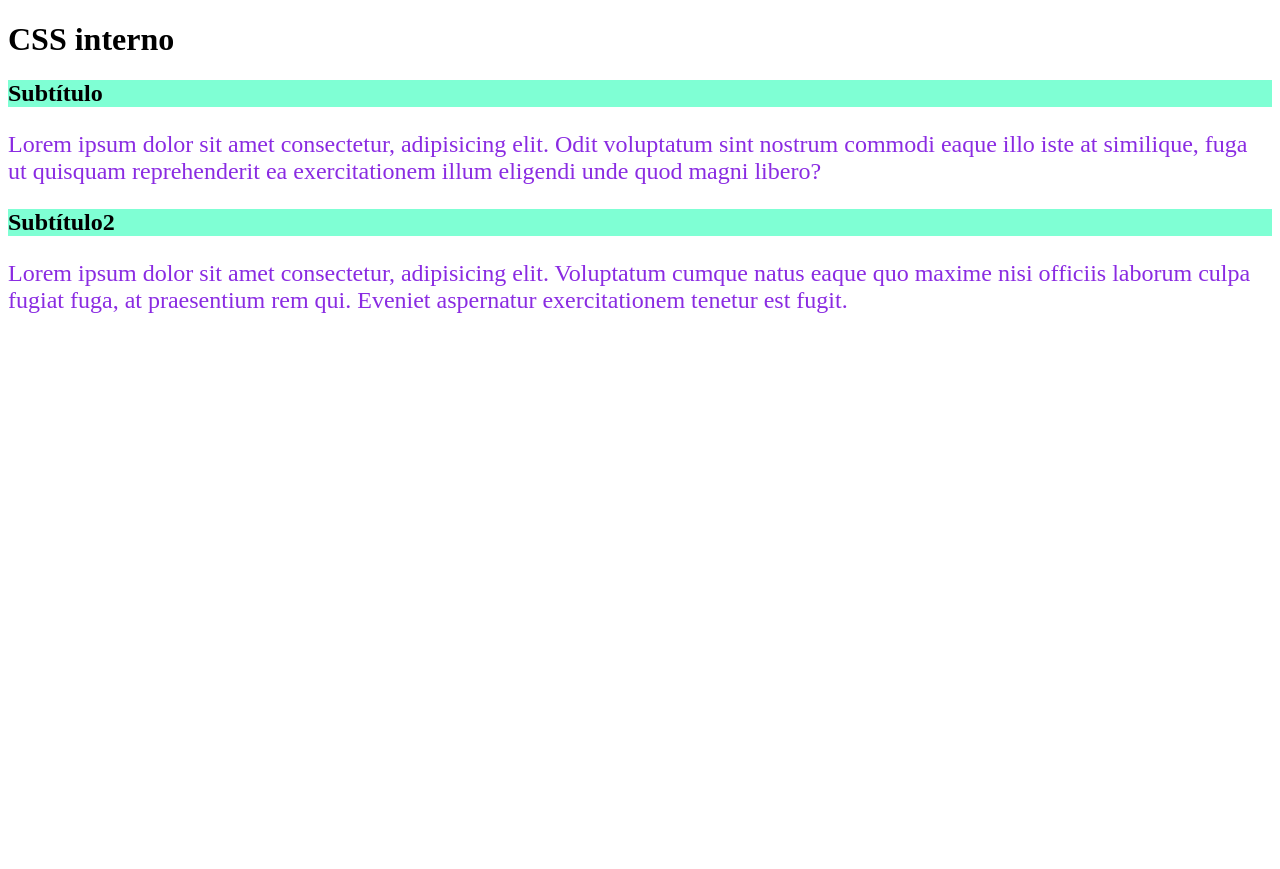
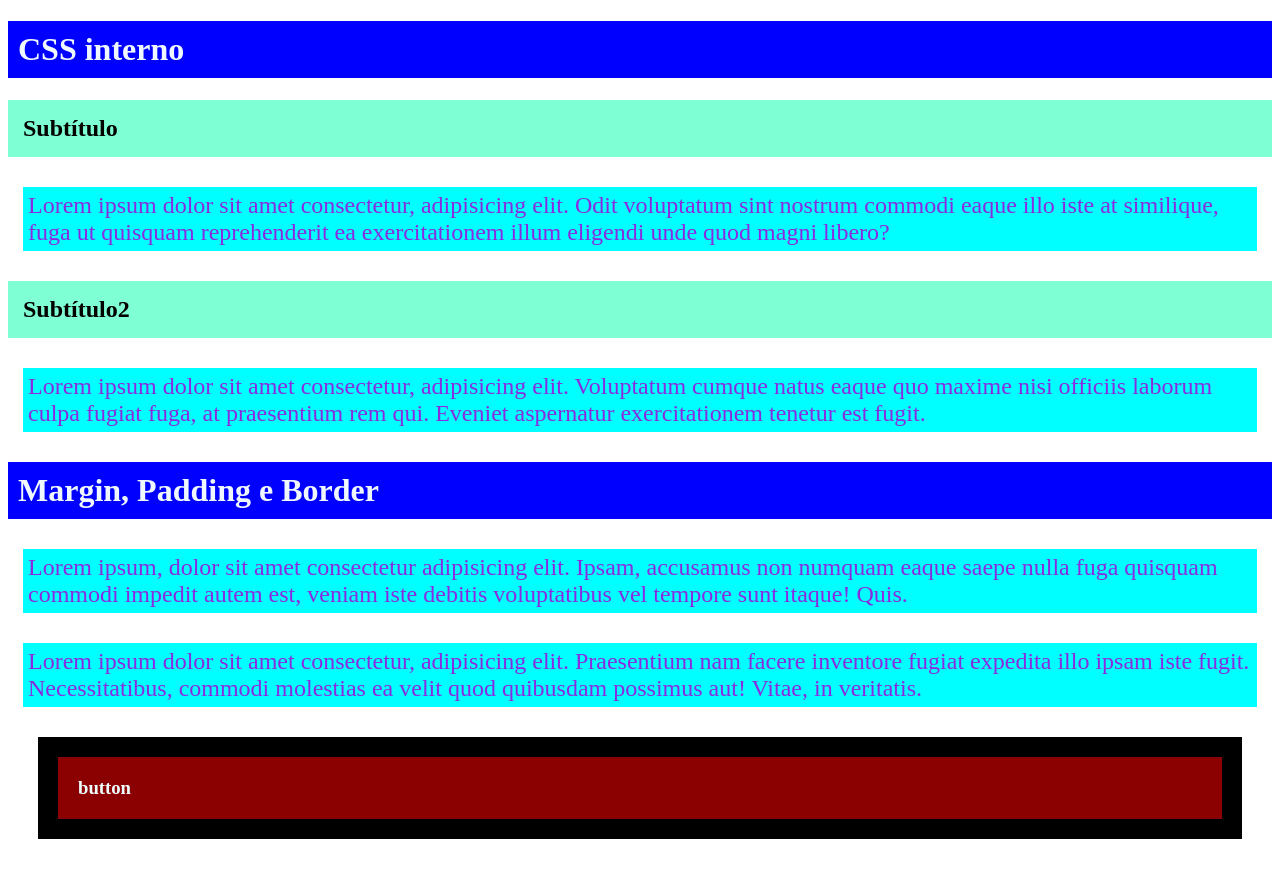
Before and after one commit to MarlonLight04/aulas-prog, a plain HTML site: page index.html in a window 1280 px wide. Before the commit the page ends 800 px from the top, so only its background shows below. Drawn offline with Linux system fonts and the light colour scheme.

Commit message:
atualizacao margin-padding-border

```diff
--- a/index.html
+++ b/index.html
@@ -17,5 +17,14 @@
     <h2>Subtítulo2</h2>
 
     <p>Lorem ipsum dolor sit amet consectetur, adipisicing elit. Voluptatum cumque natus eaque quo maxime nisi officiis laborum culpa fugiat fuga, at praesentium rem qui. Eveniet aspernatur exercitationem tenetur est fugit.</p>
+
+    <h1>Margin, Padding e Border</h1>
+
+    <p>Lorem ipsum, dolor sit amet consectetur adipisicing elit. Ipsam, accusamus non numquam eaque saepe nulla fuga quisquam commodi impedit autem est, veniam iste debitis voluptatibus vel tempore sunt itaque! Quis.</p>
+
+    <p>Lorem ipsum dolor sit amet consectetur, adipisicing elit. Praesentium nam facere inventore fugiat expedita illo ipsam iste fugit. Necessitatibus, commodi molestias ea velit quod quibusdam possimus aut! Vitae, in veritatis.</p>
+
+    <h3>button</h3>
+
 </body>
 </html>
--- a/style.css
+++ b/style.css
@@ -1,8 +1,26 @@
+h1 {
+    color: aliceblue;
+    background-color:blue;
+    padding: 10px;
+}
+
 h2 {
+    padding: 15px;
     background-color: aquamarine;
 }
 
 p {
+    background-color:aqua;
     color: blueviolet;
     font-size: 24px;
+    padding: 5px;
+    margin: 30px 15px;
 }
+
+h3 {
+    color: azure;
+    background-color: darkred;
+    margin: 30px;
+    padding: 20px;
+    border: 20px solid black;
+}
```
